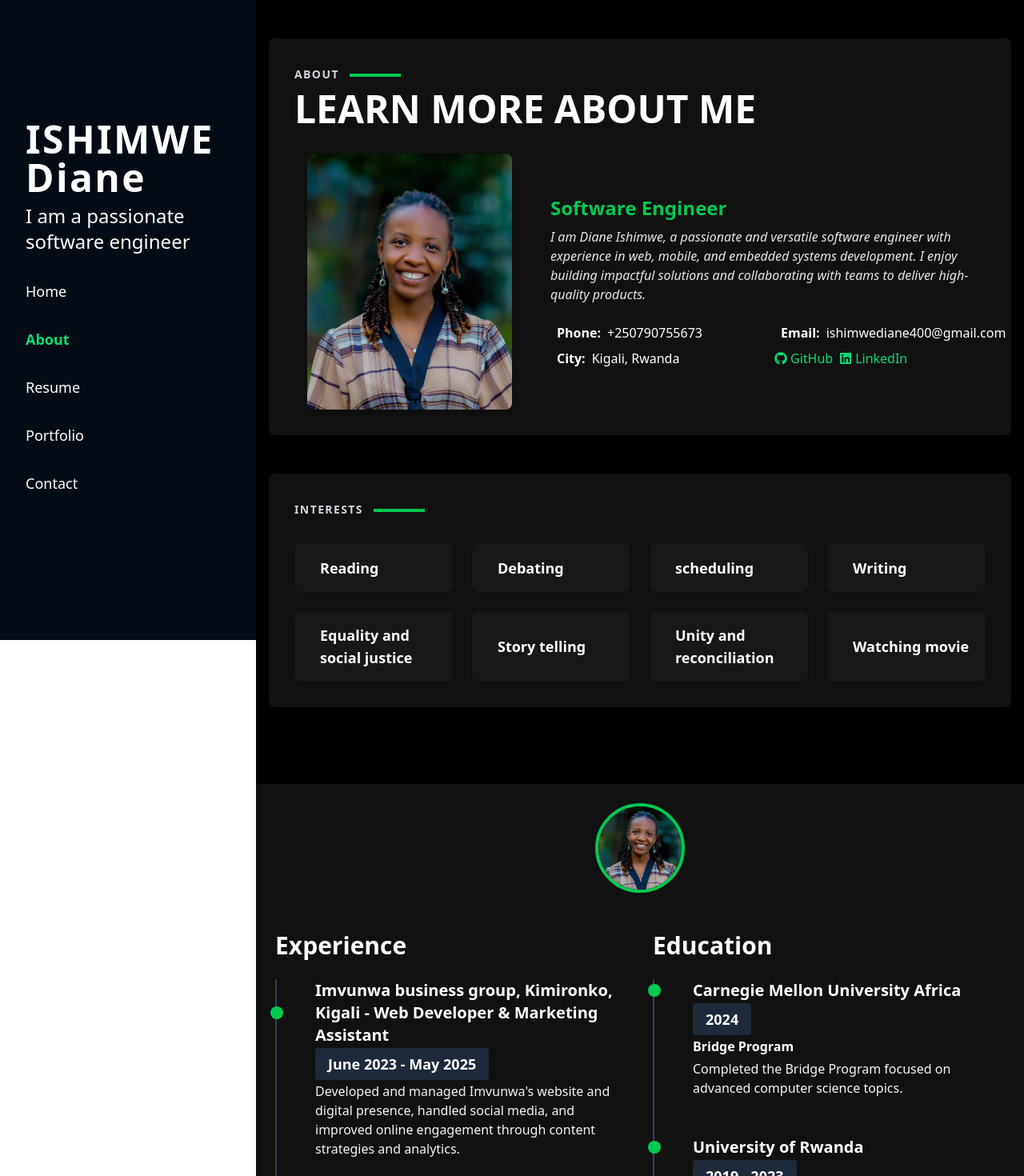
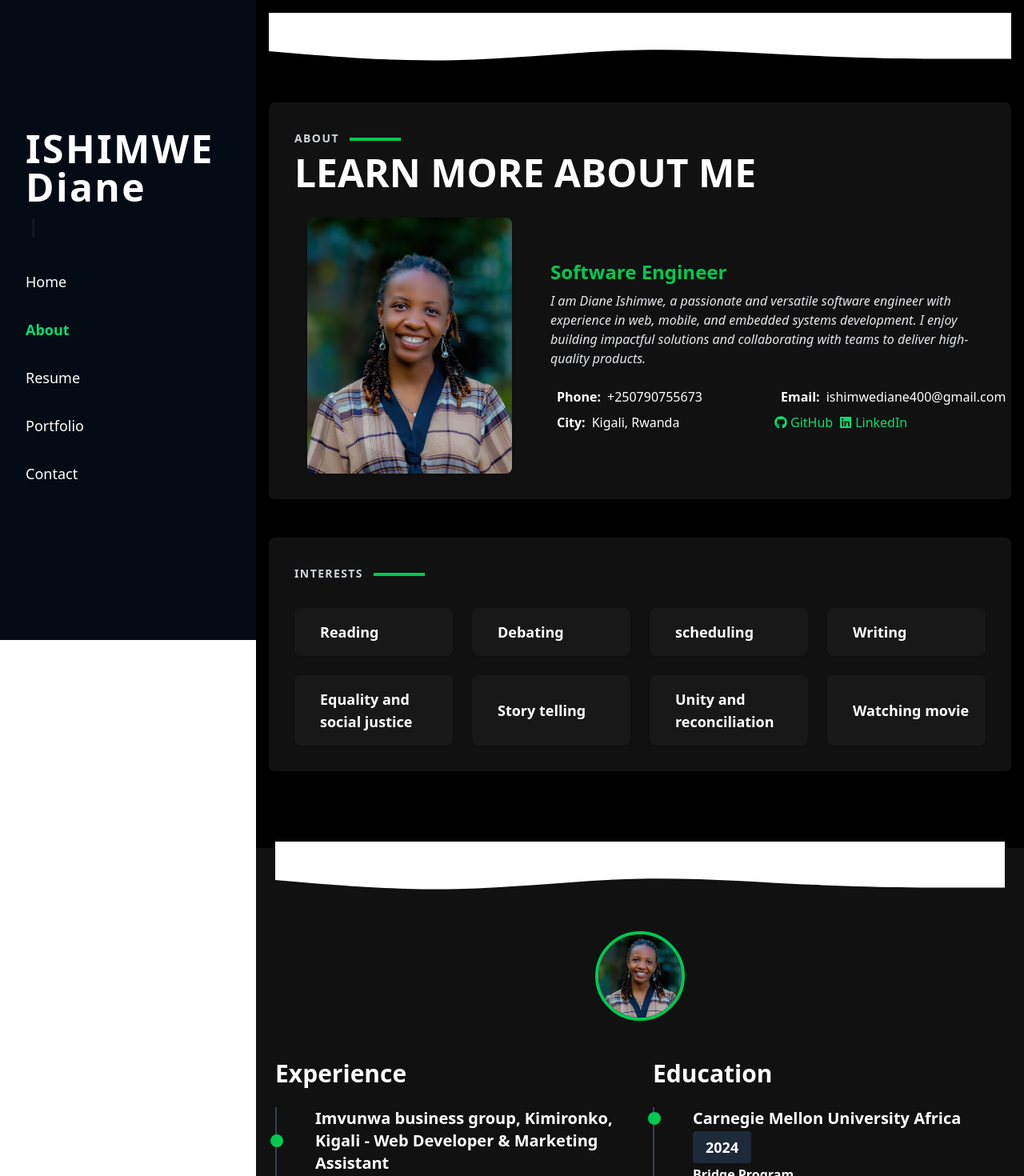
Before and after one commit to Ishimwediane/portfolio, a React (Vite) app: page / in a window 1280 px wide. Shown: the top 1470 px of the page at 80% size. Built offline with nearby package versions, Linux system fonts and the light colour scheme.

Commit message:
animation

```diff
--- a/package.json
+++ b/package.json
@@ -16,6 +16,7 @@
     "react": "^18.2.0",
     "react-dom": "^18.2.0",
     "react-icons": "^4.11.0",
+    "react-simple-typewriter": "^5.0.1",
     "tailwindcss": "^4.1.11",
     "vite": "^6.3.5"
   },
--- a/src/components/About.jsx
+++ b/src/components/About.jsx
@@ -39,6 +39,23 @@ const About = () => {
       viewport={{ once: true, amount: 0.2 }}
       variants={containerVariants}
     >
+      {/* Animated SVG Wave Divider */}
+      <motion.svg
+        initial={{ opacity: 0, y: -30 }}
+        animate={{ opacity: 1, y: 0 }}
+        transition={{ duration: 1, ease: 'easeOut' }}
+        className="w-full h-16 md:h-24 -mt-8 mb-4"
+        viewBox="0 0 1440 320"
+        fill="none"
+        xmlns="http://www.w3.org/2000/svg"
+        preserveAspectRatio="none"
+      >
+        <path
+          fill="#fff"
+          fillOpacity="1"
+          d="M0,160L60,170.7C120,181,240,203,360,197.3C480,192,600,160,720,154.7C840,149,960,171,1080,181.3C1200,192,1320,192,1380,192L1440,192L1440,0L1380,0C1320,0,1200,0,1080,0C960,0,840,0,720,0C600,0,480,0,360,0C240,0,120,0,60,0L0,0Z"
+        />
+      </motion.svg>
       <motion.div className="w-full max-w-5xl bg-[#111] rounded-lg shadow-lg p-8 mb-12" variants={itemVariants}>
         <div className="mb-8">
           <motion.span className="uppercase tracking-widest text-gray-300 text-sm font-semibold" variants={itemVariants}>
--- a/src/components/Contact.jsx
+++ b/src/components/Contact.jsx
@@ -96,6 +96,23 @@ const Contact = () => {
       viewport={{ once: true, amount: 0.2 }}
       variants={containerVariants}
     >
+      {/* Animated SVG Wave Divider */}
+      <motion.svg
+        initial={{ opacity: 0, y: -30 }}
+        animate={{ opacity: 1, y: 0 }}
+        transition={{ duration: 1, ease: 'easeOut' }}
+        className="w-full h-16 md:h-24 -mt-8 mb-4"
+        viewBox="0 0 1440 320"
+        fill="none"
+        xmlns="http://www.w3.org/2000/svg"
+        preserveAspectRatio="none"
+      >
+        <path
+          fill="#fff"
+          fillOpacity="1"
+          d="M0,160L60,170.7C120,181,240,203,360,197.3C480,192,600,160,720,154.7C840,149,960,171,1080,181.3C1200,192,1320,192,1380,192L1440,192L1440,0L1380,0C1320,0,1200,0,1080,0C960,0,840,0,720,0C600,0,480,0,360,0C240,0,120,0,60,0L0,0Z"
+        />
+      </motion.svg>
       <motion.div className="w-full max-w-6xl bg-[#111] rounded-lg shadow-lg p-8 mb-12" variants={itemVariants}>
         <div className="mb-8">
           <motion.span className="uppercase tracking-widest text-gray-300 text-sm font-semibold" variants={itemVariants}>
--- a/src/components/Home.jsx
+++ b/src/components/Home.jsx
@@ -1,5 +1,6 @@
 import React, { useEffect, useState } from 'react';
 import { motion } from 'framer-motion';
+import { Typewriter } from 'react-simple-typewriter';
 
 const sections = [
   { id: 'home', label: 'Home' },
@@ -66,9 +67,17 @@ const Home = () => {
           initial={{ opacity: 0, y: -20 }}
           animate={{ opacity: 1, y: 0 }}
           transition={{ delay: 0.3, duration: 0.7 }}
-          className="text-xl md:text-2xl font-light mb-8"
+          className="text-xl md:text-2xl font-light mb-8 min-h-[2.5rem]"
         >
-          I am a passionate software engineer
+          <Typewriter
+            words={["I am a passionate software engineer"]}
+            loop={false}
+            cursor
+            cursorStyle='|'
+            typeSpeed={60}
+            deleteSpeed={40}
+            delaySpeed={1500}
+          />
         </motion.h2>
         <motion.nav className="mb-8">
           <motion.ul
--- a/src/components/Portfolio.jsx
+++ b/src/components/Portfolio.jsx
@@ -179,6 +179,23 @@ const Portfolio = () => {
       viewport={{ once: true, amount: 0.2 }}
       variants={containerVariants}
     >
+      {/* Animated SVG Wave Divider */}
+      <motion.svg
+        initial={{ opacity: 0, y: -30 }}
+        animate={{ opacity: 1, y: 0 }}
+        transition={{ duration: 1, ease: 'easeOut' }}
+        className="w-full h-16 md:h-24 -mt-8 mb-4"
+        viewBox="0 0 1440 320"
+        fill="none"
+        xmlns="http://www.w3.org/2000/svg"
+        preserveAspectRatio="none"
+      >
+        <path
+          fill="#fff"
+          fillOpacity="1"
+          d="M0,160L60,170.7C120,181,240,203,360,197.3C480,192,600,160,720,154.7C840,149,960,171,1080,181.3C1200,192,1320,192,1380,192L1440,192L1440,0L1380,0C1320,0,1200,0,1080,0C960,0,840,0,720,0C600,0,480,0,360,0C240,0,120,0,60,0L0,0Z"
+        />
+      </motion.svg>
       <motion.div className="w-full max-w-6xl bg-[#111] rounded-lg shadow-lg p-8 mb-12" variants={itemVariants}>
         <div className="mb-8">
           <span className="uppercase tracking-widest text-gray-300 text-sm font-semibold">Portfolio <span className="inline-block align-middle ml-2 w-16 h-1 bg-green-500"></span></span>
--- a/src/components/Resume.jsx
+++ b/src/components/Resume.jsx
@@ -123,6 +123,17 @@ const itemVariants = {
   show: { opacity: 1, y: 0, transition: { duration: 0.6, ease: 'easeOut' } }
 };
 
+const AnimatedSkillBar = ({ value }) => (
+  <motion.div
+    className="h-3 rounded bg-green-500"
+    initial={{ width: 0 }}
+    whileInView={{ width: value + '%' }}
+    viewport={{ once: true, amount: 0.5 }}
+    transition={{ duration: 1, ease: 'easeOut' }}
+    style={{ minWidth: 0 }}
+  />
+);
+
 const Timeline = ({ items, type }) => (
   <motion.div className="relative pl-8 border-l-2 border-gray-700" variants={containerVariants} initial="hidden" whileInView="show" viewport={{ once: true, amount: 0.2 }}>
     {items.map((item, idx) => (
@@ -171,6 +182,23 @@ const Resume = () => {
       viewport={{ once: true, amount: 0.2 }}
       variants={containerVariants}
     >
+      {/* Animated SVG Wave Divider */}
+      <motion.svg
+        initial={{ opacity: 0, y: -30 }}
+        animate={{ opacity: 1, y: 0 }}
+        transition={{ duration: 1, ease: 'easeOut' }}
+        className="w-full h-16 md:h-24 -mt-8 mb-4"
+        viewBox="0 0 1440 320"
+        fill="none"
+        xmlns="http://www.w3.org/2000/svg"
+        preserveAspectRatio="none"
+      >
+        <path
+          fill="#fff"
+          fillOpacity="1"
+          d="M0,160L60,170.7C120,181,240,203,360,197.3C480,192,600,160,720,154.7C840,149,960,171,1080,181.3C1200,192,1320,192,1380,192L1440,192L1440,0L1380,0C1320,0,1200,0,1080,0C960,0,840,0,720,0C600,0,480,0,360,0C240,0,120,0,60,0L0,0Z"
+        />
+      </motion.svg>
       {/* Centered profile image only */}
       <motion.div className="flex justify-center mb-12" variants={itemVariants}>
         <img src={profileImg} alt="Diane Ishimwe" className="rounded-full w-28 h-28 object-cover border-4 border-green-500" />
@@ -207,7 +235,7 @@ const Resume = () => {
                     <span className="ml-1 text-gray-200 font-semibold">{skill.name}</span>
                   </div>
                   <div className="w-full h-3 bg-gray-800 rounded relative">
-                    <div className="h-3 rounded bg-green-500" style={{ width: `${skill.value}%` }}></div>
+                    <AnimatedSkillBar value={skill.value} />
                     <span className="absolute right-2 top-1/2 -translate-y-1/2 text-xs font-semibold text-white">{getSkillLevelLabel(skill.value)}</span>
                   </div>
                 </motion.div>
```
Also changed, not shown: 1 other file (tests, documents, lock files or other folders).
